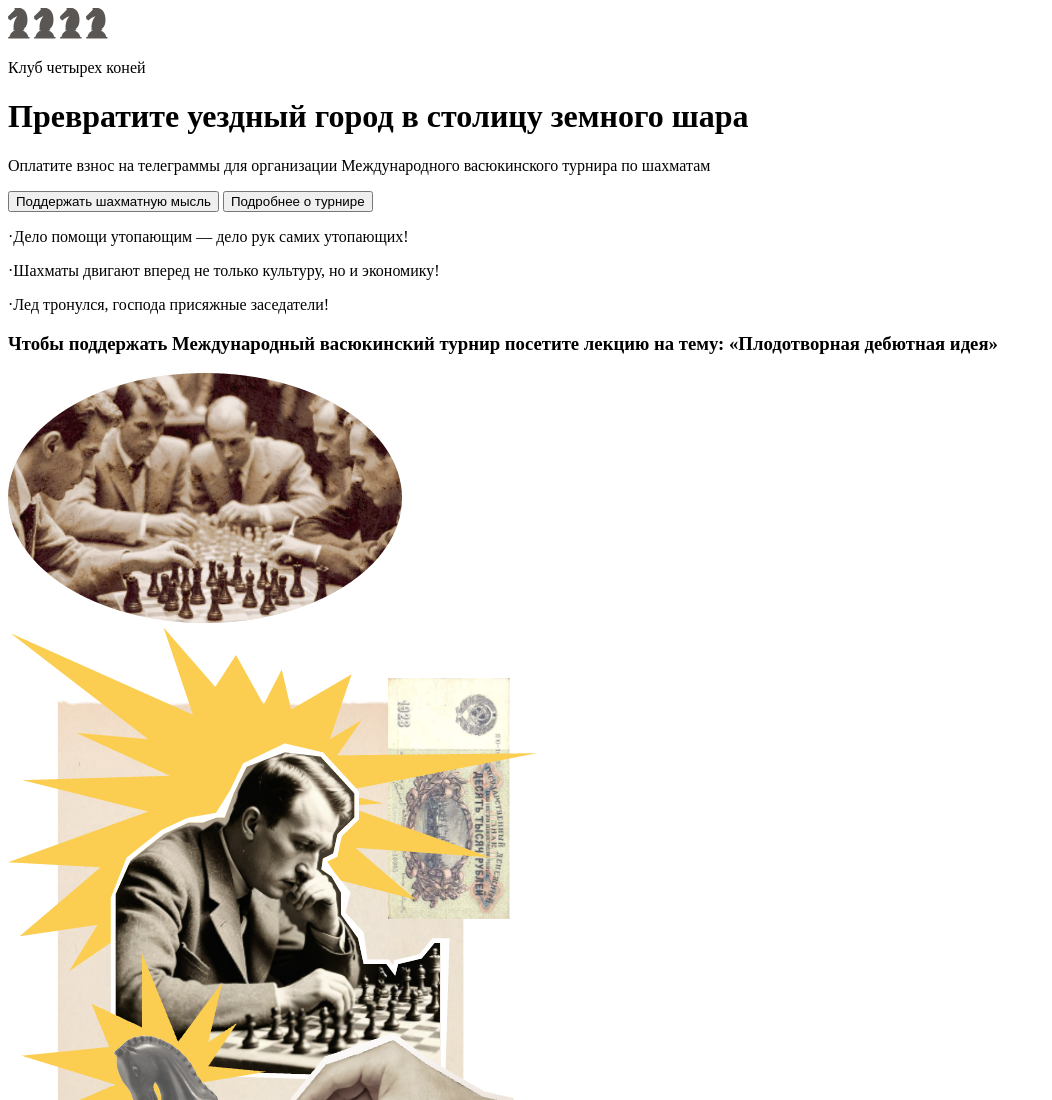
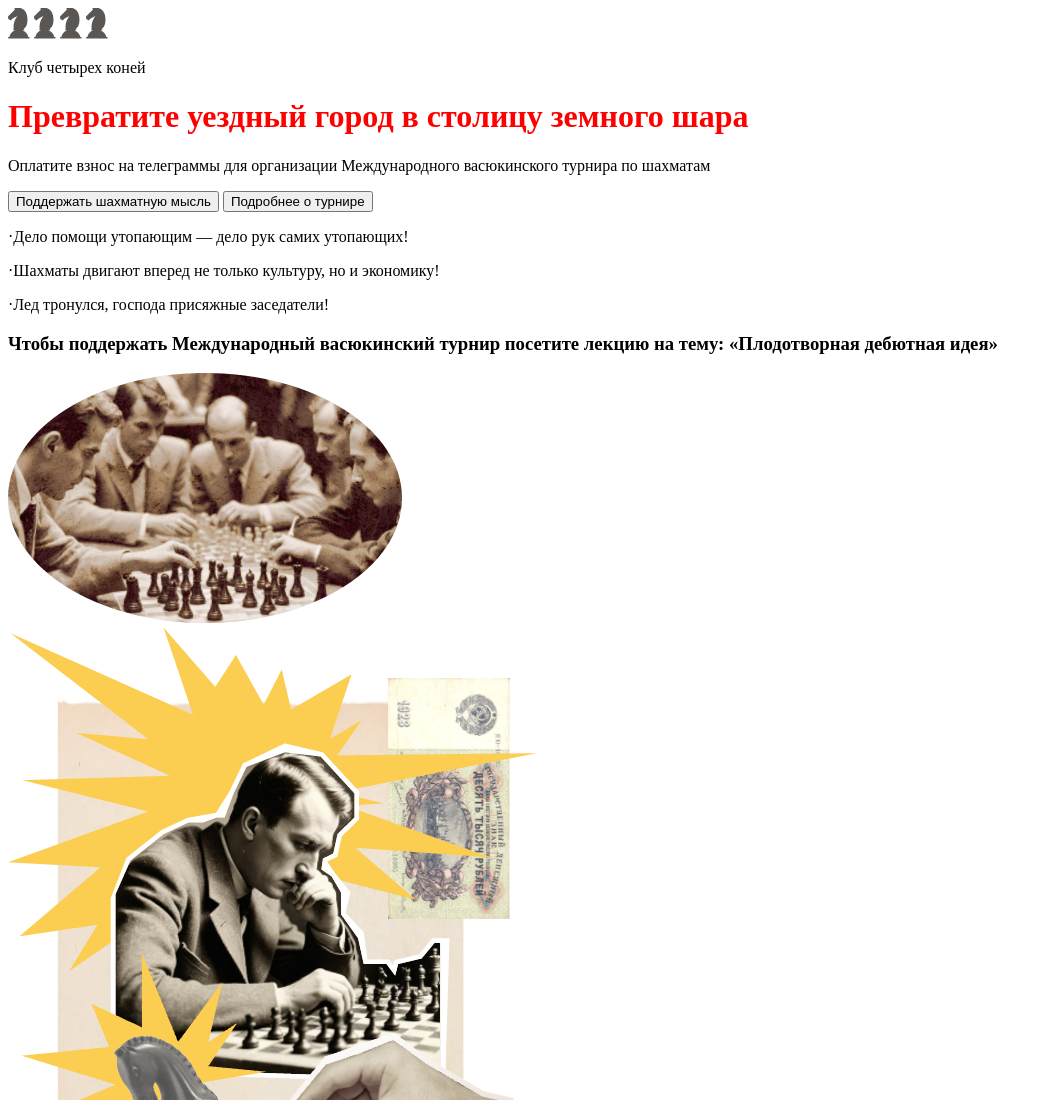
Before and after one commit to job356/test__Yandex, a website: page index.html in a window 1280 px wide. Shown: the top 1100 px of the page, without its empty margins (0-1052 px from the left). Drawn offline with Linux system fonts and the light colour scheme.

Commit message:
init: initial sass in project

```diff
--- a/index.html
+++ b/index.html
@@ -4,6 +4,7 @@
     <meta charset="UTF-8">
     <meta name="viewport" content="width=device-width, initial-scale=1.0">
     <title>Тестовое задание</title>
+    <link rel="stylesheet" href="sass/style.css">
 </head>
 <body>
     <header class="header">
--- /dev/null
+++ b/sass/style.scss
@@ -0,0 +1,3 @@
+h1 {
+    color: red;
+}
```
Also changed, not shown: package.json (added, +15 -0 lines), sass/style.css (added), 2 other files.
